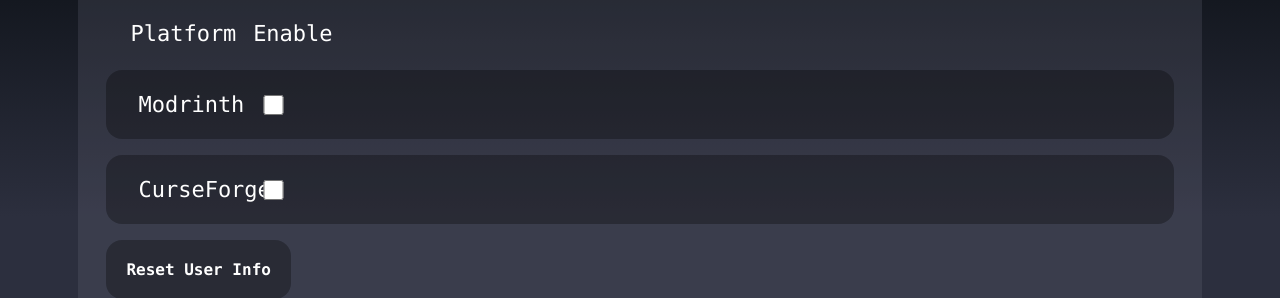
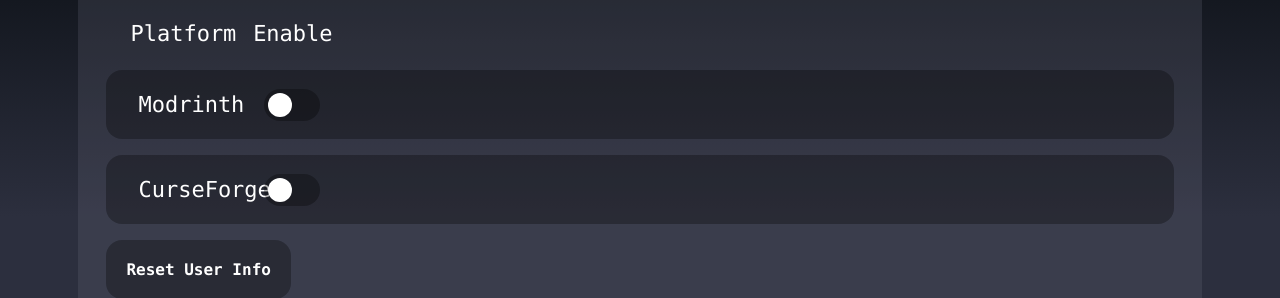
Before and after one commit to futurenp/Nodder, an Angular app: page /user in a window 1280 px wide. Shown: the part 231-529 px from the top of the page. Built offline with nearby package versions, Linux system fonts and the light colour scheme.

Commit message:
toggle-switch

```diff
--- /dev/null
+++ b/src/app/components/toggle-switch/toggle-switch.css
@@ -0,0 +1,42 @@
+.toggle-switch {
+  height: 32px;
+  width: 56px;
+  display: flex;
+  margin-inline: 16px;
+  position: relative;
+  input {
+    display: none;
+    &:checked + .switch-slider {
+      background-color: var(--primary-orange-hover);
+    }
+    &:checked + .switch-slider::after {
+      -webkit-transform: translateX(24px);
+      -ms-transform: translateX(24px);
+      transform: translateX(24px);
+    }
+  }
+  .switch-slider {
+    border-radius: 16px;
+    position: absolute;
+    left: 0;
+    top: 0;
+    right: 0;
+    bottom: 0;
+    background-color: var(--inner-bg-color);
+    transition: 0.4s;
+    &:hover  {
+      background-color: var(--hover-transparent);
+    }
+    &::after {
+      border-radius: 16px;
+      position: absolute;
+      content: '';
+      height: 24px;
+      width: 24px;
+      background-color: white;
+      left: 4px;
+      bottom: 4px;
+      transition: 0.4s;
+    }
+  }
+}
--- /dev/null
+++ b/src/app/components/toggle-switch/toggle-switch.html
@@ -0,0 +1,4 @@
+<label class="toggle-switch">
+  <input type="checkbox" [ngModel]="checked">
+  <div class="switch-slider"></div>
+</label>
--- a/src/app/components/token-input/token-input.css
+++ b/src/app/components/token-input/token-input.css
@@ -32,7 +32,7 @@
 .token-row {
   display: grid;
   gap: 16px;
-  grid-template-columns: 10% 5% 128px auto;
+  grid-template-columns: 10% 6% 128px auto;
   align-items: center;
   padding-inline: 24px;
 }
@@ -75,3 +75,7 @@
   background-color: var(--inner-bg-color);
   border-radius: 16px;
 }
+
+.faded {
+  color: gray;
+}
--- a/src/app/components/token-input/token-input.html
+++ b/src/app/components/token-input/token-input.html
@@ -1,8 +1,13 @@
 <div id="padding-div">
   <span class="token-row">
     <p id="title">{{ platform()?.name }}</p>
-    <input
-      type="checkbox"
+<!--    <input-->
+<!--      type="checkbox"-->
+<!--      #showInput-->
+<!--      (click)="onClickCheckbox($event)"-->
+<!--      [checked]="platform()?.enabled"-->
+<!--    />-->
+    <app-toggle-switch
       #showInput
       (click)="onClickCheckbox($event)"
       [checked]="platform()?.enabled"
--- a/src/app/components/token-input/token-input.ts
+++ b/src/app/components/token-input/token-input.ts
@@ -1,10 +1,11 @@
 import { Component, computed, inject, input } from '@angular/core';
 import { PlatformsService } from '../../services/platforms-service';
 import { Platform } from '../../model/Platform';
+import { ToggleSwitch } from '../toggle-switch/toggle-switch';
 
 @Component({
   selector: 'app-token-input',
-  imports: [],
+  imports: [ToggleSwitch],
   templateUrl: './token-input.html',
   styleUrl: './token-input.css',
 })
```
Also changed, not shown: src/app/components/toggle-switch/toggle-switch.ts (added, +12 -0 lines), 1 other file (tests, documents, lock files or other folders).
